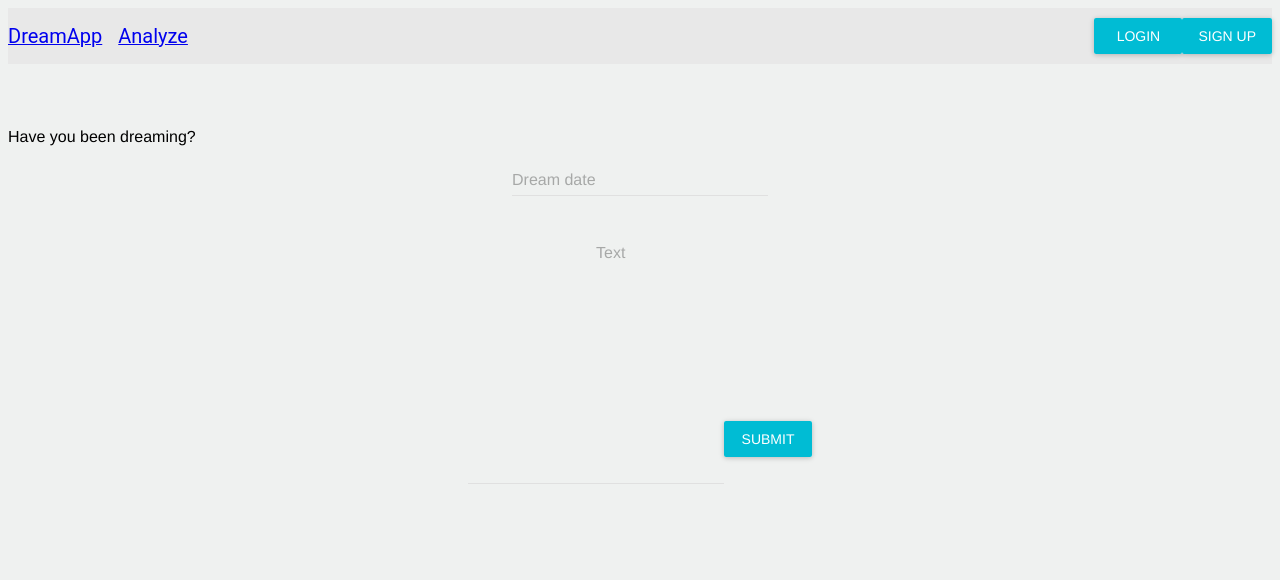
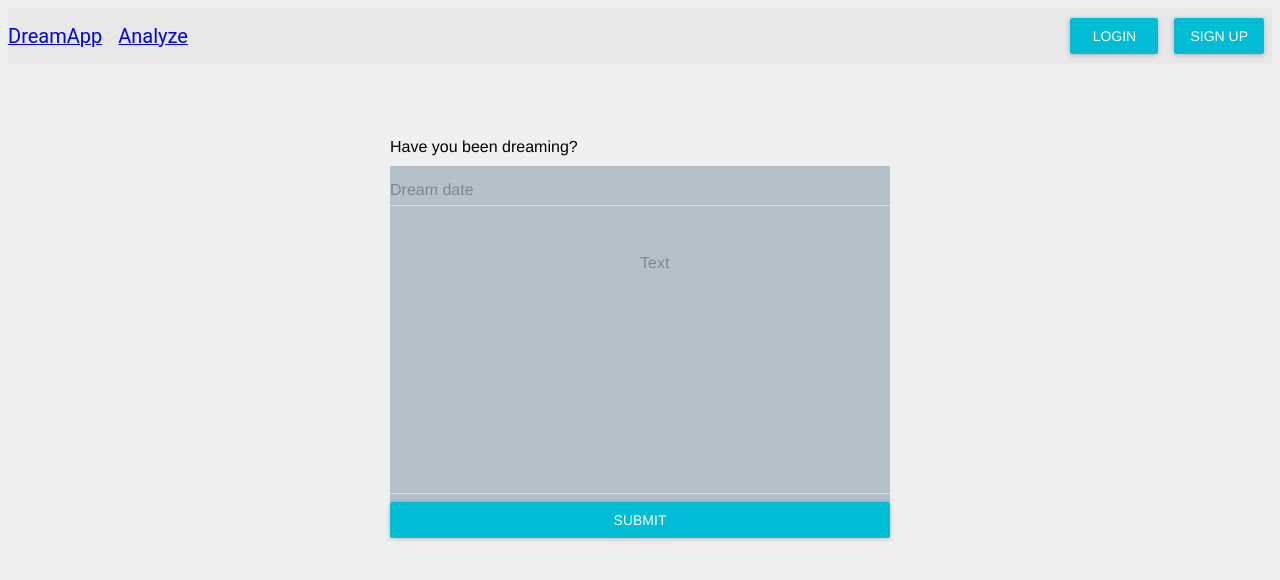
Before and after one commit to ashco/Project3, a React (Create React App) app in the folder client/: page /analyze in a window 1280 px wide. Shown: the top 580 px of the page. Built offline with nearby package versions, Linux system fonts and the light colour scheme.

Commit message:
materialize + css setup

```diff
--- a/client/src/App.js
+++ b/client/src/App.js
@@ -21,7 +21,6 @@ import './style/App.css';
 // MATERIAL UI
 import MuiThemeProvider from 'material-ui/styles/MuiThemeProvider';
 
-
 class App extends Component {
   constructor(props){
     super(props);
@@ -29,6 +28,7 @@ class App extends Component {
       user: {}
     }
   }
+
   componentDidMount = () => {
     this.getUser();
   }
@@ -99,7 +99,6 @@ class App extends Component {
                 {/* CUSTOM ROUTES */}
                 <Route path="/analyze" component={
                   () => (<Analyze user={this.state.user} setFlash={this.setFlash} updateUser={this.getUser} />)} />
-
               </div>
             {/* <Footer /> */}
             </div>
--- a/client/src/auth/Login.js
+++ b/client/src/auth/Login.js
@@ -1,6 +1,8 @@
 import React, { Component } from 'react';
 import { Redirect } from 'react-router-dom';
 import axios from 'axios';
+// COMPONENTS
+import Title from '../layout/Title.js';
 // MATERIAL UI
 import TextField from 'material-ui/TextField';
 import RaisedButton from 'material-ui/RaisedButton';
@@ -15,14 +17,10 @@ class Login extends Component {
   }
 
   handleEmailChange = (e) => {
-    console.log(e)
-    console.log(this.state)
     this.setState({email: e.target.value});
   }
 
   handlePasswordChange = (e) => {
-      console.log(e)
-      console.log(this.state)
     this.setState({password: e.target.value});
   }
 
@@ -48,11 +46,12 @@ class Login extends Component {
     }
     else {
       form = (
-        <div>
+        <div className="Login__box box">
           <div>
             <TextField name="email"
                        type="email"
                        floatingLabelText="Email"
+                       fullWidth={true}
                        value={this.state.email}
                        onChange={this.handleEmailChange}/><br />
           </div>
@@ -60,6 +59,7 @@ class Login extends Component {
             <TextField name="password"
                        type="password"
                        floatingLabelText="Password"
+                       fullWidth={true}
                        value={this.state.password}
                        onChange={this.handlePasswordChange}/><br />
           </div>
@@ -69,6 +69,7 @@ class Login extends Component {
     }
     return (
       <div>
+        <Title text="Login"  style="Login__title"/>
         {form}
       </div>
     );
--- a/client/src/auth/Signup.js
+++ b/client/src/auth/Signup.js
@@ -1,6 +1,8 @@
 import React, { Component } from 'react';
 import { Redirect } from 'react-router-dom';
 import axios from 'axios';
+// COMPONENTS
+import Title from '../layout/Title.js';
 // MATERIAL UI
 import TextField from 'material-ui/TextField';
 import RaisedButton from 'material-ui/RaisedButton';
@@ -47,11 +49,12 @@ class Signup extends Component {
     }
     else {
       form = (
-        <div>
+        <div className="Signup__box box">
           <div>
             <TextField name="name"
                        type="text"
                        floatingLabelText="Name"
+                       fullWidth={true}
                        value={this.state.name}
                        onChange={this.handleNameChange}/><br />
           </div>
@@ -59,6 +62,7 @@ class Signup extends Component {
             <TextField name="email"
                        type="email"
                        floatingLabelText="Email"
+                       fullWidth={true}
                        value={this.state.email}
                        onChange={this.handleEmailChange}/><br />
           </div>
@@ -66,6 +70,7 @@ class Signup extends Component {
             <TextField name="password"
                        type="password"
                        floatingLabelText="Password"
+                       fullWidth={true}
                        value={this.state.password}
                        onChange={this.handlePasswordChange}/><br />
           </div>
@@ -75,6 +80,7 @@ class Signup extends Component {
     }
     return (
       <div>
+        <Title text="Sign Up"  style="Signup__title"/>
         {form}
         {this.props.user ? <Redirect to="/profile" /> : ''}
       </div>
--- a/client/src/input/Analyze.js
+++ b/client/src/input/Analyze.js
@@ -56,8 +56,8 @@ class Analyze extends Component {
 	  	display = <DreamResult analysis = {this.state.data}/>
   	}
   	return (
-  		<div>
-  		{display}
+  		<div className="content__box">
+  			{display}
   		</div>
   	)
   }
--- a/client/src/input/DreamResult.js
+++ b/client/src/input/DreamResult.js
@@ -11,7 +11,7 @@ class DreamResult extends Component {
   	const sentiment = this.props.analysis.data[0]
   	const overallSentiment = this.props.analysis.data[1].sentiment
   	const keywords = this.props.analysis.data[1].map(word => {
-  		return(<DreamKey keys={word} />)
+  		return(<DreamKey keys={word} className="DreamKey__box box" />)
   	})
 
     return(
@@ -22,7 +22,7 @@ class DreamResult extends Component {
 				<DreamScore data={sentiment}/>
 				<h1>{overallSentiment}</h1>
 
-				<div className="DreamResult__box">
+				<div className="DreamResult__box box">
 					{keywords}
 				</div>
 			</div>
--- a/client/src/input/Form.js
+++ b/client/src/input/Form.js
@@ -5,8 +5,6 @@ import axios from 'axios';
 import DatePicker from 'material-ui/DatePicker';
 import TextField from 'material-ui/TextField';
 import RaisedButton from 'material-ui/RaisedButton';
-
-
 
 class Form extends Component {
 	constructor(props){
@@ -16,12 +14,10 @@ class Form extends Component {
 			content: ''
 		}
 
-
 		this.handleDateChange = this.handleDateChange.bind(this);
 		this.handleContentChange = this.handleContentChange.bind(this);
 		this.handleSubmit = this.handleSubmit.bind(this);
 	}
-
 
 	handleDateChange = (event, date) => {
     this.setState({date: date,
@@ -29,8 +25,6 @@ class Form extends Component {
   };
 
 	handleContentChange = (event) => {
-		// console.log(this.state);
-		// console.log(event);
 		this.setState({content:event.target.value})
 	}
 
@@ -45,24 +39,21 @@ class Form extends Component {
 			<div className="Form">
 				<Title text="Have you been dreaming?"  style="Form__title"/>
 				<div className="Form__box box">
-				{/* <form className="Form__box box" onSubmit={this.handleSubmit}> */}
 					{/* DATE */}
 					<DatePicker hintText="Dream date"
 											name="date"
 											mode="landscape"
+											fullWidth={true}
         							value={this.state.date}
         							onChange={this.handleDateChange} />
 					{/* TEXT */}
 					<TextField name="content"
 										 floatingLabelText="Text"
-      							 multiLine={true}
+										 multiLine={true}
+										 fullWidth={true}
       							 rows={10}
 										 onChange={this.handleContentChange} />
-
-					{/* <textarea name="content" cols="30" rows="10" onChange={this.handleChange}/> */}
-					{/* <input className="Form__btn" type="submit"/> */}
 					<RaisedButton label="Submit" primary={true} onClick={this.handleSubmit} />
-				{/* </form> */}
 				</div>
 			</div>
 		);
--- a/client/src/layout/Nav.js
+++ b/client/src/layout/Nav.js
@@ -7,6 +7,10 @@ import RaisedButton from 'material-ui/RaisedButton';
 
 class Nav extends Component {
   render(){
+    const style = {
+      margin: 8,
+    };
+
     let leftLinks = <span />;
     let rightLinks = <span />;
 
@@ -35,8 +39,8 @@ class Nav extends Component {
       );
       rightLinks = (
         <span>
-          <Link to="/login"><RaisedButton label="Login" primary={true} /></Link>
-          <Link to="/signup"><RaisedButton label="Sign Up" primary={true} /></Link>
+          <Link to="/login"><RaisedButton label="Login" primary={true} style={style} /></Link>
+          <Link to="/signup"><RaisedButton label="Sign Up" primary={true} style={style} /></Link>
         </span>
       );
     }
--- a/client/src/main/Home.js
+++ b/client/src/main/Home.js
@@ -3,7 +3,6 @@ import Title from '../layout/Title.js';
 import { Link } from 'react-router-dom';
 // MATERIAL UI
 import RaisedButton from 'material-ui/RaisedButton';
-
 
 class Home extends Component {
   render(){
@@ -14,11 +13,8 @@ class Home extends Component {
 
     return (
       <div className="home">
-
         <Title text="Dream Home Page" style="Home__title" />
-
         <div className="login-box">
-
           <Link to="/login"><RaisedButton label="Login" primary={true} style={style} /></Link>
           <Link to="/signup"><RaisedButton label="Sign Up" primary={true} style={style} /></Link>
         </div>
--- a/client/src/style/App.css
+++ b/client/src/style/App.css
@@ -22,12 +22,6 @@ body {
   background-color: var(--background-color);
 }
 
-/* BOXES */
-.box {
-  text-align: center;
-  /* background: #ddd; */
-}
-
 /* NAV */
 nav {
   width: 100%;
@@ -39,18 +33,42 @@ nav a {
   margin: 10px;
   text-decoration: none;
   font-size: 18px;
-  color: #4ff;
 }
 
-/* nav a:hover {
-  color: #7f4dd2;
-} */
+.space {
+  /* display: flex; */
+  margin: 15px 0;
+}
+
+.content__box {
+  display: flex;
+  justify-content: center;
+  /* height: auto; */
+
+}
 
 
+/* BOXES */
+.box {
+  text-align: center;
+  background: var(--light-grey-color);
+}
 
+/* FORM */
+.Form__box {
+  display: flex;
+  flex-direction: column;
+  align-self: center;
+  width: 500px;
+  background-color: var(--light-grey-color);
+}
+
+.Login__box, .Signup__box {
+  width: 500px;
+}
 
 /* FOOTER */
-.footer {
+/* .footer {
   background-color: #555;
   position: absolute;
   bottom: 0;
@@ -61,11 +79,8 @@ nav a {
 .footer-text {
   color: #fff;
   font-size: 10px;
-}
+} */
 
-.space {
-  margin: 15px 0;
-}
 
 
 /* BTN */
```
Lines whose indentation alone changed are shown as unchanged.
